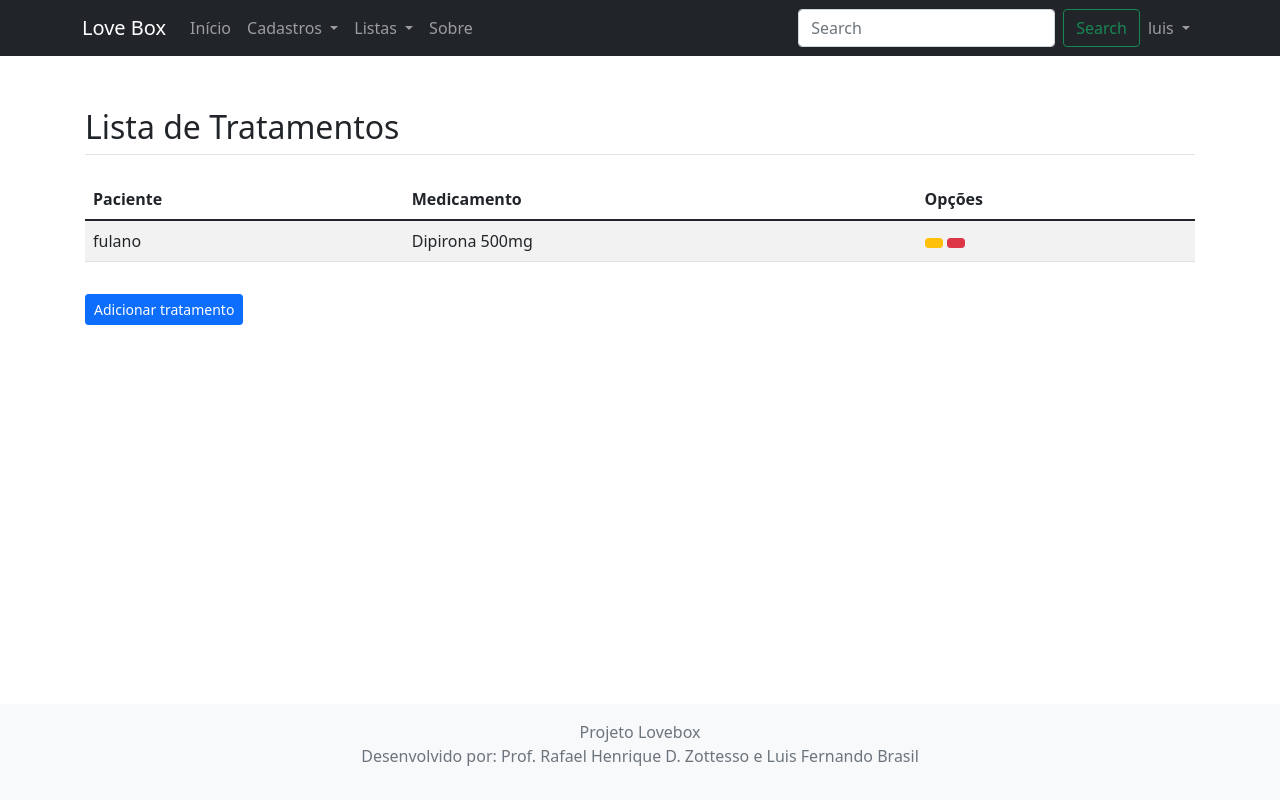
After one commit to pedroddjkkk/lovebox-web-master, a Django app: page /listar/tratamento/ in a window 1280 px wide. The commit adds this page. Run offline with Django 3.2, Linux system fonts and the light colour scheme; a user stored in the database is signed in; data comes from the database, SQL or seed files in the repository; some libraries are stand-ins or nearby versions.

Commit message:
Criação das views provisória de tratamentos.

```diff
--- a/cadastros/models.py
+++ b/cadastros/models.py
@@ -1,6 +1,8 @@
+from tabnanny import verbose
 from django.db import models
 from phonenumber_field.modelfields import PhoneNumberField
 from django.contrib.auth.models import User
+from django.core.validators import MaxValueValidator, MinValueValidator
 
 # Criar todas as classes de acordo com seu diagrama de Classes
 
@@ -31,6 +33,18 @@ class Cidade(models.Model):
 class Fabricante(models.Model):
     descricao = models.CharField(max_length=255, verbose_name='Descrição')
 
+
+class Cuidador(models.Model):
+    user = models.ForeignKey(User, on_delete=models.PROTECT)
+    nome = models.CharField(max_length=100)
+    telefone = PhoneNumberField(region='BR')
+    crc = models.IntegerField(null=True,blank=True,verbose_name='CRC')
+    redes_sociais = models.CharField(max_length=255, blank=True, null=True, verbose_name='Redes Sociais')
+    cidade = models.ForeignKey(Cidade, on_delete= models.PROTECT)
+
+    def __str__(self):
+        return "{}".format(self.nome)
+
 class Paciente(models.Model):
     user = models.ForeignKey(User, on_delete=models.PROTECT)
     nome =  models.CharField(max_length=100)
@@ -44,20 +58,7 @@ class Paciente(models.Model):
     numero = models.IntegerField()
     anamnese = models.FileField(blank=True, null=True)
     redes_sociais = models.CharField(max_length=255, blank=True, null=True, verbose_name='Redes Sociais')
-
-    def __str__(self):
-        return "{}".format(self.nome)
-
-class Cuidador(models.Model):
-    user = models.ForeignKey(User, on_delete=models.PROTECT)
-    nome = models.CharField(max_length=100)
-    telefone = PhoneNumberField(region='BR')
-    crc = models.IntegerField(null=True,blank=True,verbose_name='CRC')
-    redes_sociais = models.CharField(max_length=255, blank=True, null=True, verbose_name='Redes Sociais')
-
-    #relação entre cuidador e paciente
-
-    cidade = models.ForeignKey(Cidade, on_delete= models.PROTECT)
+    cuidadores = models.ManyToManyField(Cuidador)
 
     def __str__(self):
         return "{}".format(self.nome)
@@ -74,7 +75,7 @@ class Medicamento(models.Model):
     tarja = models.CharField(max_length=50)
 
     def __str__(self):
-        return "{}".format(self.nome_comercial)
+        return "{} {}".format(self.nome_comercial, self.concentracao)
 
 class ProfissionalSaude(models.Model):
     nome =  models.CharField(max_length=100)
@@ -123,6 +124,7 @@ class Tratamento(models.Model):
     prescrito_por = models.ForeignKey(ProfissionalSaude,on_delete= models.PROTECT)
     data_prescricao = models.DateField()
     medicamento = models.ForeignKey(Medicamento,on_delete= models.PROTECT)
+    compartimento = models.CharField(max_length=2)
     concetracao = models.FloatField()
     frequencia_diaria = models.IntegerField(verbose_name='Frequência Diária')
     horarios_diarios = models.CharField(max_length=255, verbose_name="Horários Diários")
@@ -143,6 +145,12 @@ class Tratamento(models.Model):
     )
     periodo_tratamento = models.IntegerField(verbose_name='Período de Tratamento(dias)',null = True,blank = True)
     data_fim = models.DateField(null = True,blank = True)
+    tempo_alerta = models.IntegerField(verbose_name="Tempo de Alerta(min)",
+        default = 15,
+        validators=[
+            MaxValueValidator(100),
+            MinValueValidator(1)
+        ])
     observacao = models.CharField(max_length=255, verbose_name='Observação',null = True, blank = True)
     lote = models.IntegerField(null = True, blank = True)
     validade = models.DateField(null = True, blank = True)
@@ -165,30 +173,31 @@ class Tratamento(models.Model):
             (False,'Inativo')
         )
     )
-    #paciente = models.ForeignKey(User, on_delete=models.PROTECT)
-    #cadastrado_por = models.ForeignKey(User, on_delete=models.PROTECT)
-    cadastrado_em = models.DateField()
-    atualizado_em = models.DateField()
+    status_tratamento_data = models.DateTimeField(verbose_name="Data da Atualização de Status", null = True, blank = True)
+    paciente = models.ForeignKey(User,related_name='paciente_tratemento', on_delete=models.PROTECT)
+    cadastrado_por = models.ForeignKey(User,related_name='cadastrado_por', on_delete=models.PROTECT)
+    cadastrado_em = models.DateTimeField()
+    atualizado_em = models.DateTimeField()
 
 class DosesTratamento(models.Model): #Falta alguns atributos
     datetime = models.DateTimeField()
-    compartimentoCaixa = models.CharField(max_length=2)
-    tempoAlertaEspecífico = models.DateTimeField()
-    statusIngestão = models.CharField(max_length=1,
+    compartimento_caixa = models.CharField(max_length=2)
+    tempo_alerta_específico = models.DateTimeField()
+    status_ingestão = models.CharField(max_length=1,
         default = 'n',
         choices= (
             ('s','S'),
             ('n','N')
         )
     )
-    statusSincronização = models.CharField(max_length=1,
+    status_sincronização = models.CharField(max_length=1,
         default = 'n',
         choices= (
             ('s','S'),
             ('n','N')
         )
     )
-    statusTratamento = models.CharField(max_length=1,
+    status_tratamento = models.CharField(max_length=1,
         default = 's',
         choices= (
             ('s','S'),
--- /dev/null
+++ b/cadastros/templates/cadastros/listas/tratamento.html
@@ -0,0 +1,52 @@
+{% extends 'paginas/modelo.html' %}
+
+{% load static %}
+
+{% block conteudo %}
+
+<h2 class="mt-4 mb-4 border-bottom pb-2">
+    Lista de Tratamentos
+</h2>
+
+<table class="table table-striped">
+
+    <thead>
+        <tr>
+            <th>Paciente</th>
+            <th>Medicamento</th>
+            <th>Opções</th>
+        </tr>
+    </thead>
+
+    <tbody>
+        {% for tratamento in object_list %}
+        <tr>
+            <td>{{tratamento.paciente}}</td>
+            <td>{{tratamento.medicamento}}</td>
+            <td>
+                <a href="{% url 'editar-tratamento' tratamento.pk %}" class="btn btn-sm btn-warning" title="Editar">
+                    <i class="fa fa-pencil" aria-hidden="true"></i>
+                </a>
+                <a href="{% url 'excluir-tratamento' tratamento.pk %}" class="btn btn-sm btn-danger" title="Excluir">
+                    <i class="fa fa-trash" aria-hidden="true"></i>
+                </a>
+            </td>
+        </tr>
+        {% empty %}
+        <tr>
+            <td colspan="100%">Nenhum registro encontrado.</td>
+        </tr>
+        {% endfor %}
+    </tbody>
+
+</table>
+
+<a href="{% url 'cadastrar-tratamento' %}" class="btn btn-primary btn-sm mt-3">Adicionar tratamento</a>
+
+{% endblock %}
+
+{% block scripts %}
+<script>
+
+</script>
+{% endblock %}
--- a/cadastros/urls.py
+++ b/cadastros/urls.py
@@ -3,7 +3,8 @@ from django.urls import path
 from .views import CidadeDelete, CidadeList, CidadeUpdate, EstadoCreate, CidadeCreate, EstadoUpdate, EstadoDelete, EstadoList
 from .views import PacienteCreate,PacienteDelete, PacienteList, PacienteUpdate, MedicamentoCreate, MedicamentoUpdate, MedicamentoDelete, MedicamentoList
 from .views import ProfissionalSaudeCreate, ProfissionalSaudeUpdate, ProfissionalSaudeList, ProfissionalSaudeDelete
-from .views import CuidadorCreate, CuidadorUpdate, CuidadorList, CuidadorDelete
+from .views import CuidadorCreate, CuidadorUpdate, CuidadorList, CuidadorDelete, TratamentoCreate, TratamentoUpdate, TratamentoList, TratamentoDelete
+
 
 
 urlpatterns = [
@@ -36,4 +37,9 @@ urlpatterns = [
     path('editar/cuidador/<int:pk>/', CuidadorUpdate.as_view(), name='editar-cuidador'),
     path('excluir/cuidador/<int:pk>/', CuidadorDelete.as_view(), name='excluir-cuidador'),
     path('listar/cuidador/', CuidadorList.as_view(), name='listar-cuidador'),
+
+    path('inserir/tratamento/', TratamentoCreate.as_view(), name='cadastrar-tratamento'),
+    path('editar/tratamento/<int:pk>/', TratamentoUpdate.as_view(), name='editar-tratamento'),
+    path('excluir/tratamento/<int:pk>/', TratamentoDelete.as_view(), name='excluir-tratamento'),
+    path('listar/tratamento/', TratamentoList.as_view(), name='listar-tratamento'),
 ]
--- a/cadastros/views.py
+++ b/cadastros/views.py
@@ -1,4 +1,4 @@
-from .models import Cidade, Estado, Paciente, Medicamento, ProfissionalSaude, Cuidador
+from .models import Cidade, Estado, Paciente, Medicamento, ProfissionalSaude, Cuidador, Tratamento
 
 from django.views.generic.edit import CreateView, UpdateView, DeleteView
 from django.views.generic.list import ListView
@@ -9,7 +9,7 @@ from django.contrib.auth.mixins import LoginRequiredMixin
 
 from braces.views import GroupRequiredMixin
 
-from .forms import PacienteForm, MedicamentoForm, ProfissionalSaudeForm, CuidadorForm
+from .forms import PacienteForm, MedicamentoForm, ProfissionalSaudeForm, CuidadorForm, TratamentoForm
 
 
 class EstadoCreate(GroupRequiredMixin, LoginRequiredMixin, CreateView):
@@ -239,3 +239,40 @@ class CuidadorDelete(LoginRequiredMixin, DeleteView):
 class CuidadorList(LoginRequiredMixin, ListView):
     model = Cuidador
     template_name = 'cadastros/listas/cuidador.html'
+
+# Tratamento
+
+class TratamentoCreate(LoginRequiredMixin, CreateView):
+    model= Tratamento
+    form_class = TratamentoForm
+    template_name = 'cadastros/form.html'
+    success_url = reverse_lazy('listar-tratamento')
+
+    def get_context_data(self, **kwargs):
+        context = super().get_context_data(**kwargs)
+        context['titulo'] = 'Cadastro de Tratamento'
+        context['botao'] = 'Cadastrar'
+        context['cor'] = 'success'
+        return context
+
+class TratamentoUpdate(LoginRequiredMixin, UpdateView):
+    model= Tratamento
+    form_class = TratamentoForm
+    template_name = 'cadastros/form.html'
+    success_url = reverse_lazy('listar-tratamento')
+
+    def get_context_data(self, **kwargs):
+        context = super().get_context_data(**kwargs)
+        context['titulo'] = 'Editar Tratamento'
+        context['botao'] = 'Salvar'
+        context['cor'] = 'success'
+        return context
+
+class TratamentoDelete(LoginRequiredMixin, DeleteView):
+    model = Tratamento
+    template_name = 'cadastros/form-excluir.html'
+    success_url = reverse_lazy('listar-tratamento')
+
+class TratamentoList(LoginRequiredMixin, ListView):
+    model = Tratamento
+    template_name = 'cadastros/listas/tratamento.html'
--- a/paginas/templates/paginas/modelo.html
+++ b/paginas/templates/paginas/modelo.html
@@ -76,6 +76,7 @@
                                 <li><a class="dropdown-item" href="{% url 'cadastrar-medicamento' %}">Medicamento</a></li>
                                 <li><a class="dropdown-item" href="{% url 'cadastrar-profissional_saude' %}">Profissional da Saúde</a></li>
                                 <li><a class="dropdown-item" href="{% url 'cadastrar-cuidador' %}">Cuidador</a></li>
+                                <li><a class="dropdown-item" href="{% url 'cadastrar-tratamento' %}">Tratamento</a></li>
                                 <li>
                                     <hr class="dropdown-divider">
                                 </li>
@@ -95,6 +96,8 @@
                                 <li><a class="dropdown-item" href="{% url 'listar-medicamento' %}">Medicamentos</a></li>
                                 <li><a class="dropdown-item" href="{% url 'listar-profissional_saude' %}">Profissionais da Saúde</a></li>
                                 <li><a class="dropdown-item" href="{% url 'listar-cuidador' %}">Cuidadores</a></li>
+                                <li><a class="dropdown-item" href="{% url 'listar-tratamento' %}">Tratamentos</a></li>
+
 
                                 <li>
                                     <hr class="dropdown-divider">
```
Also changed, not shown: cadastros/forms.py (+16 -1 lines), cadastros/migrations/0011_tratamento_cadastrado_por_tratamento_paciente.py (added), cadastros/migrations/0012_paciente_cuidadores.py (added), cadastros/migrations/0013_rename_compartimentocaixa_dosestratamento_compartimento_caixa_and_more.py (added), cadastros/migrations/0014_alter_tratamento_data_prescricao.py (added), cadastros/migrations/0015_alter_tratamento_data_prescricao.py (added), db.sqlite3.
